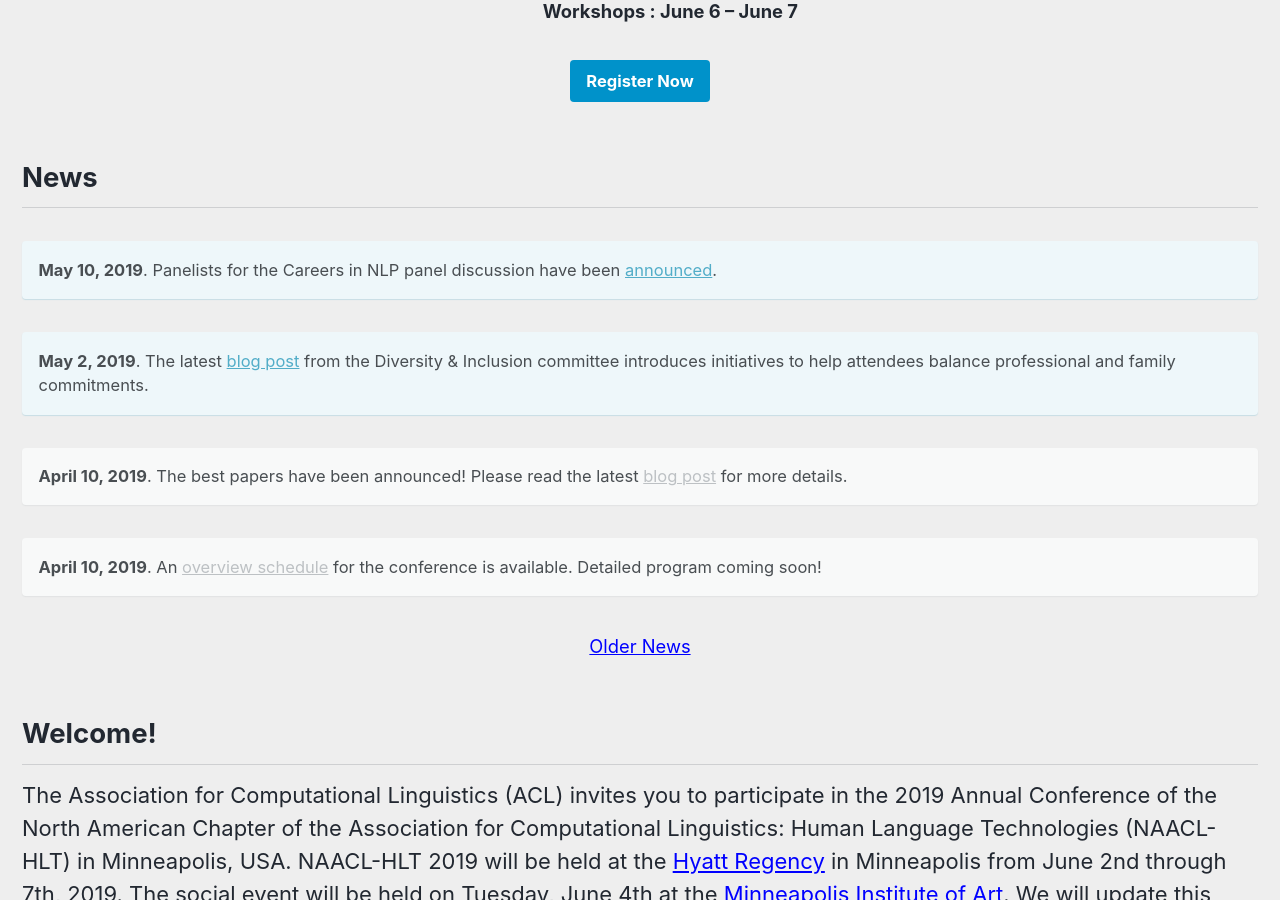
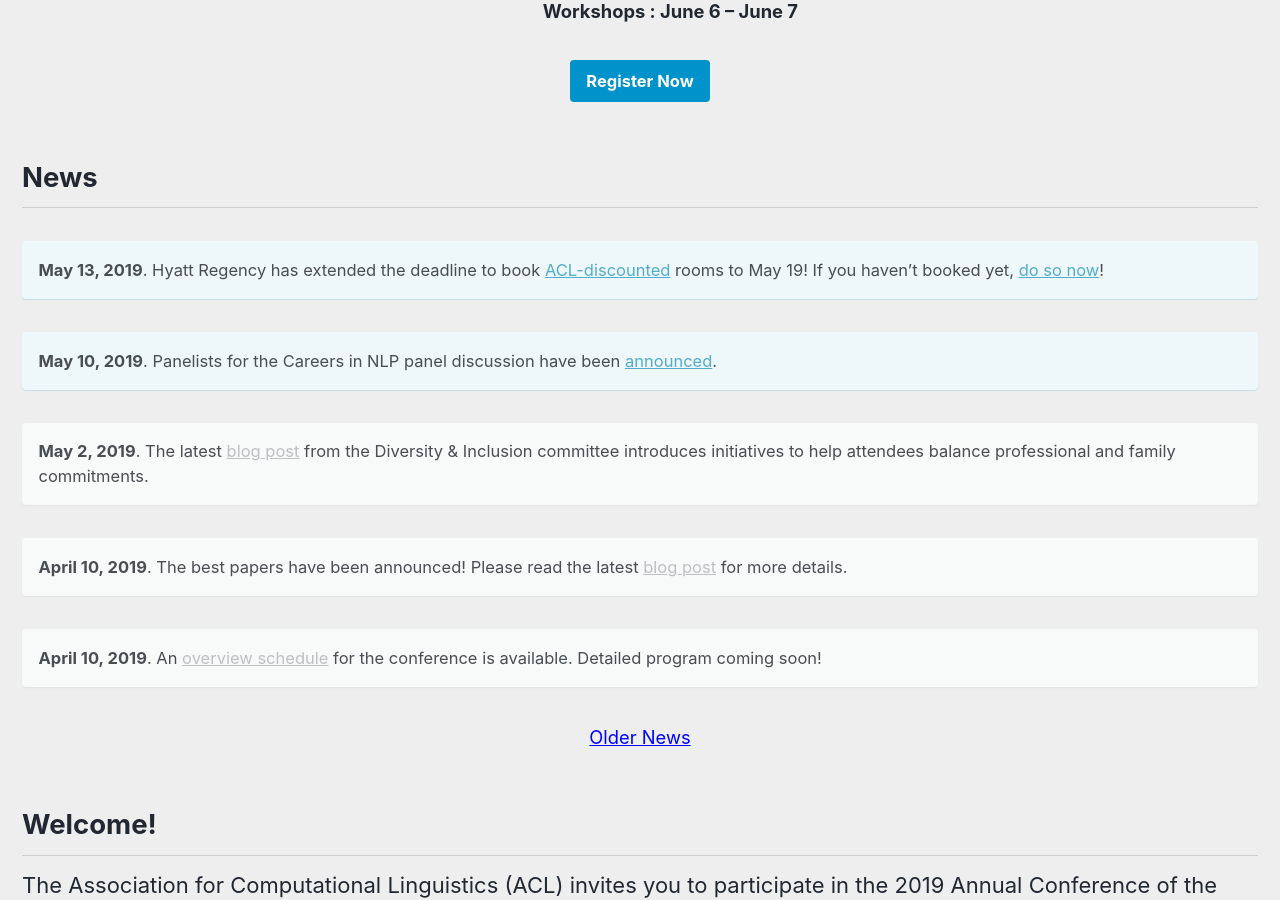
Before and after one commit to naacl-org/naacl-2021-website, a Jekyll site: the page built from _pages/home.md, in a window 1280 px wide and 900 px high, scrolled down 803 px. Built offline with Jekyll 4.4.1, drawn with Linux system fonts in a browser that asks for light colours; nearby versions of some CDN libraries.

Commit message:
Add new notice for hotel room extension
- Also update participants page with new date.

```diff
--- a/_pages/home.md
+++ b/_pages/home.md
@@ -18,11 +18,14 @@ excerpt: "<br/><br/>"
 
 <h2>News</h2>
 
+**May 13, 2019**. Hyatt Regency has extended the deadline to book [ACL-discounted](/participants/#accommodation) rooms to May 19! If you haven't booked yet, [do so now](https://www.hyatt.com/en-US/group-booking/MSPRM/G-CMPL)!
+{: .notice--info}
+
 **May 10, 2019**. Panelists for the Careers in NLP panel discussion have been [announced](/program/careerspanel/).
 {: .notice--info}
 
 **May 2, 2019**. The latest [blog post](/blog/childcare-and-parental-inclusion/) from the Diversity & Inclusion committee introduces initiatives to help attendees balance professional and family commitments.
-{: .notice--info}
+{: .notice}
 
 **April 10, 2019**. The best papers have been announced! Please read the latest [blog post](/blog/best-papers/) for more details.
 {: .notice}
```
Also changed, not shown: _pages/participants.md (+1 -1 lines).
